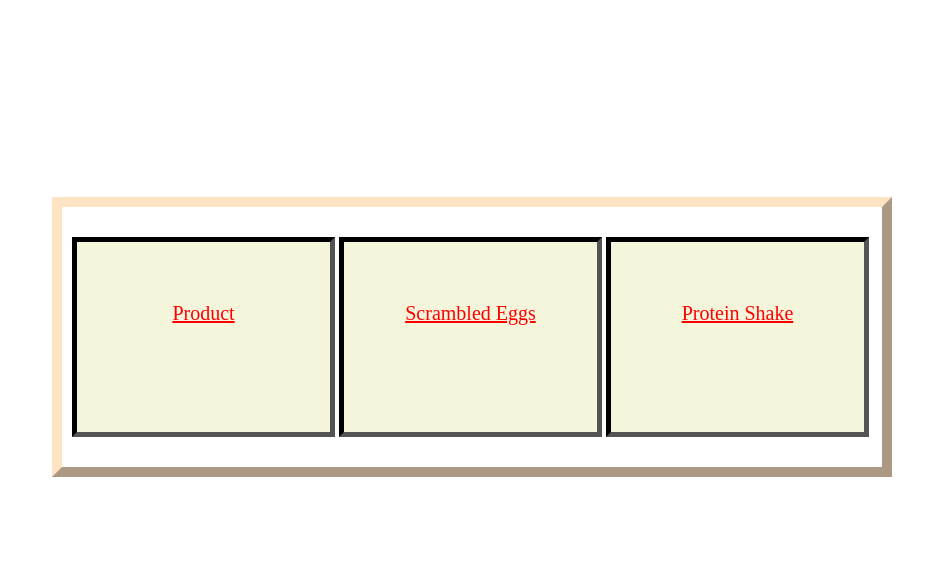
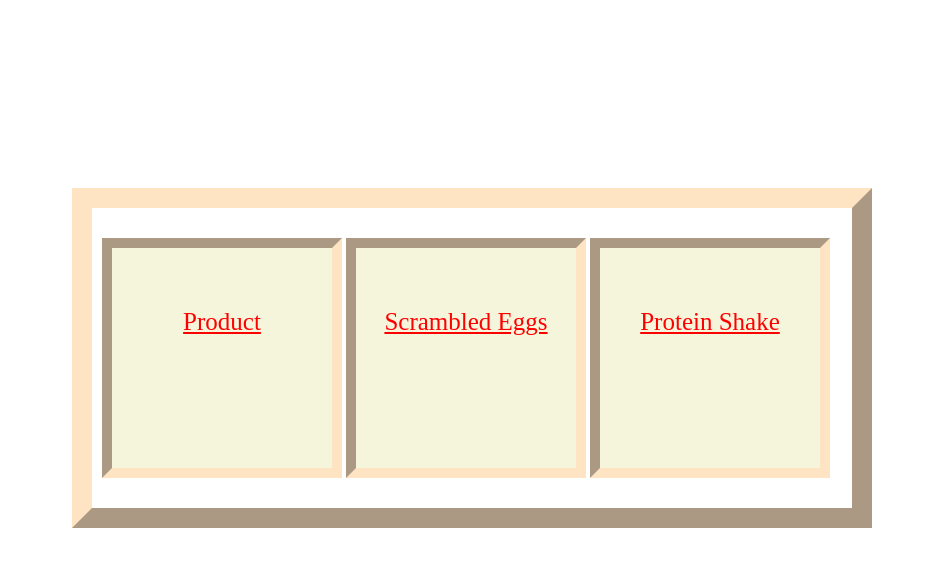
Before and after one commit to ThomasEHowell/odin-recipes, a plain HTML site: page index.html in a window 1280 px wide. Shown: the part 101-668 px from the top of the page, without its empty margins (168-1111 px from the left). Drawn offline with Linux system fonts and the light colour scheme.

Commit message:
Add proper width control to webpage

```diff
--- a/style.css
+++ b/style.css
@@ -1,5 +1,8 @@
 body {
     margin: 30px 200px;
+    box-sizing: border-box;
+    max-width: 800px;
+    margin: 0 auto;
 }
 
 
@@ -65,19 +68,18 @@ ul, ol {
     margin: 0 auto;
 }
 .contents {
-    width: 800px;
     padding: 10px;
     margin: 200px auto;
+    border: 20px outset bisque;
 }
 
 .contents li{
-    font-size: 20px;
+    font-size: 25px;
     display: inline-block;
-    box-sizing: border-box;
     text-align: center;
     height: 200px;
-    width: 263px;
+    width: 200px;
     padding: 10px;
-    border: 5px inset black;
+    border: 10px inset bisque;
     margin: 20px auto;
 }
```
